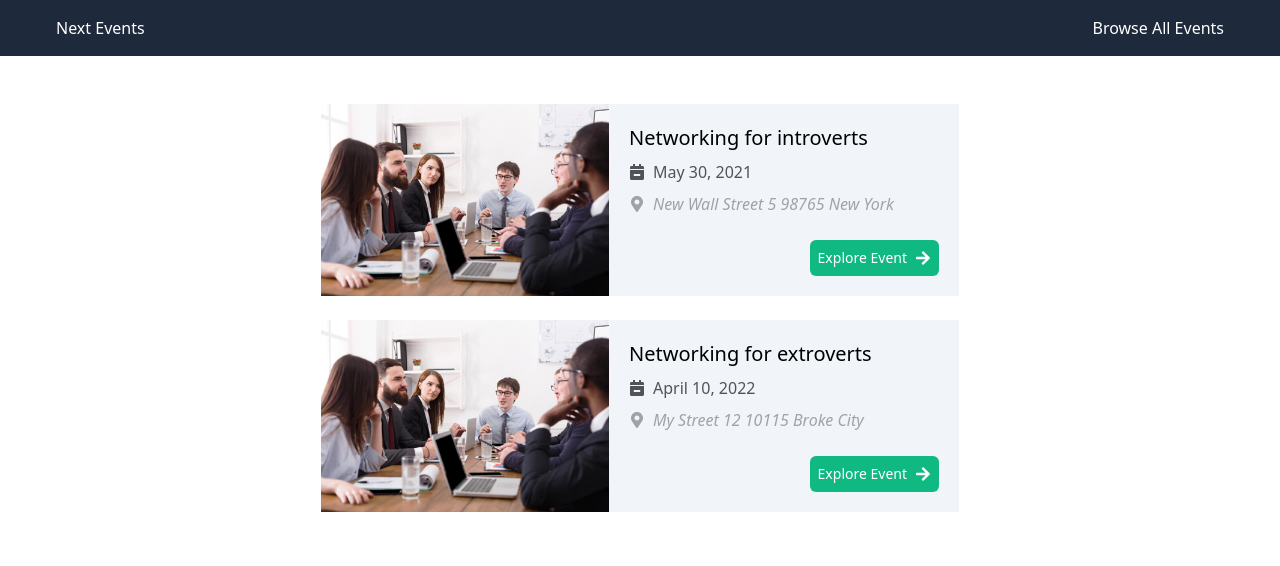
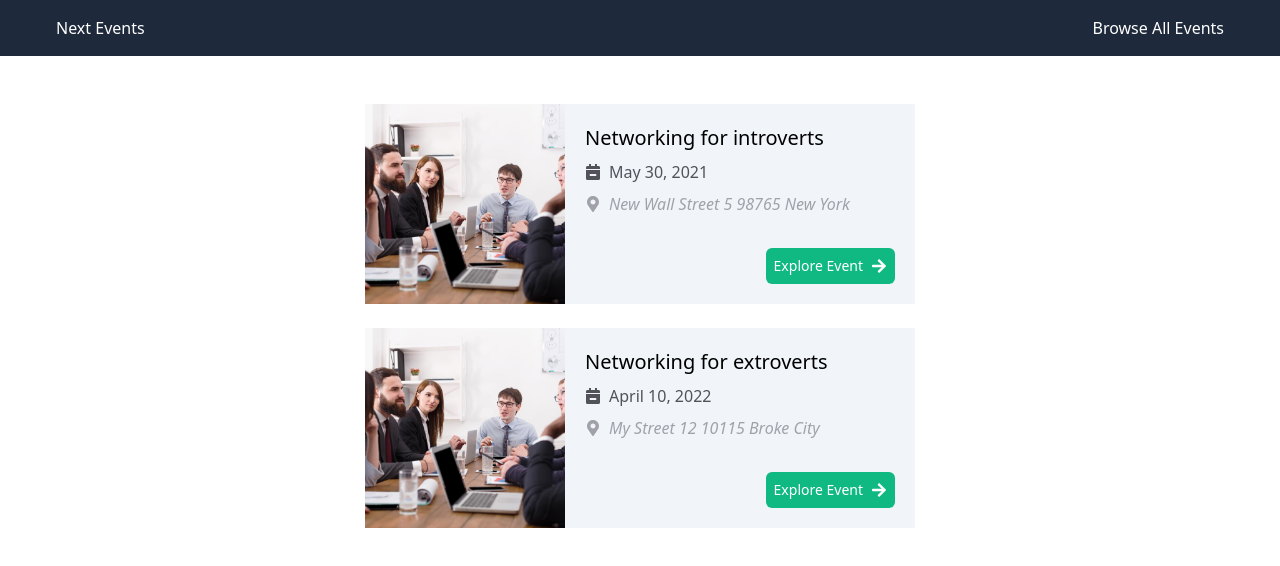
Before and after one commit to maryamrmz/Next-js, a Next.js app: page / in a window 1280 px wide. Shown: the top 566 px of the page. Built offline with nearby package versions, Linux system fonts and the light colour scheme.

Commit message:
feat: optimize images using `next/image`

```diff
--- a/components/event-detail/event-content.tsx
+++ b/components/event-detail/event-content.tsx
@@ -1,7 +1,7 @@
 import { FC } from 'react';
 
 const EventContent: FC = ({ children }) => {
-  return <div className="absolute bottom-36 text-lg">{children}</div>;
+  return <div className="absolute bottom-6 text-lg">{children}</div>;
 };
 
 export default EventContent;
--- a/components/event-detail/event-logistics.tsx
+++ b/components/event-detail/event-logistics.tsx
@@ -1,5 +1,6 @@
 import { VFC } from 'react';
 import { FaCalendarMinus, FaMapMarkerAlt } from 'react-icons/fa';
+import Image from 'next/image';
 
 interface EventLogisticsProps {
   date: string;
@@ -23,11 +24,15 @@ const EventLogistics: VFC<EventLogisticsProps> = ({
 
   return (
     <section className="absolute top-48 flex w-1/2 items-center justify-center rounded-md bg-slate-800 p-10 text-white">
-      <img
-        src={`/${image}`}
-        alt={imageAlt}
-        className="mr-10 h-64 w-64 items-center rounded-full border-4 border-white object-cover"
-      />
+      <div className="mr-10 flex items-center justify-center rounded-full border-4 border-white">
+        <Image
+          src={`/${image}`}
+          alt={imageAlt}
+          width={300}
+          height={300}
+          className="rounded-full object-cover"
+        />
+      </div>
       <div>
         <div className="my-5">
           <div className="mb-2">
--- a/components/events/event-item.tsx
+++ b/components/events/event-item.tsx
@@ -1,5 +1,6 @@
 import { VFC } from 'react';
 import { FaArrowRight, FaCalendarMinus, FaMapMarkerAlt } from 'react-icons/fa';
+import Image from 'next/image';
 
 import Button from '../ui/button';
 
@@ -28,7 +29,13 @@ const EventItem: VFC<EventItemProps> = ({
 
   return (
     <li className="mb-6 flex justify-center last:mb-auto">
-      <img src={`/${image}`} alt={title} className="w-68 h-48 object-cover" />
+      <Image
+        src={`/${image}`}
+        alt={title}
+        className="w-68 h-48 object-cover"
+        width={200}
+        height={200}
+      />
       <div className="relative min-w-[350px] bg-slate-100 p-5">
         <div>
           <h2 className="text-xl font-medium">{title}</h2>
--- a/pages/events/[eventId].tsx
+++ b/pages/events/[eventId].tsx
@@ -17,7 +17,7 @@ const EventDetailPage: VFC = () => {
   }
 
   return (
-    <div className="relative flex h-screen flex-col items-center">
+    <div className="relative flex h-[calc(100vh_-_56px)] flex-col items-center justify-between">
       <EventSummary title={event.title} />
       <EventLogistics
         date={event.date}
```
